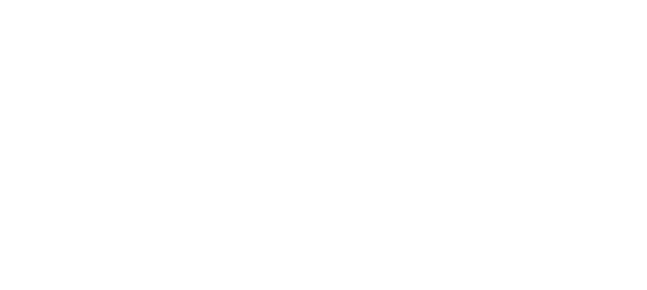
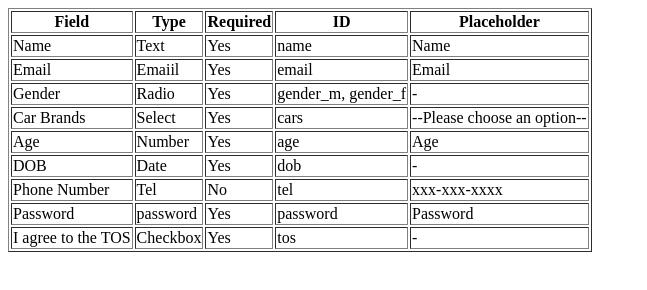
Before and after one commit to acciojob/signup-form-car-kantamarajuSakethrao, a website: page main.html in a window 1280 px wide. Shown: the whole page, without its empty margins (0-647 px from the left). Drawn offline with Linux system fonts and the light colour scheme.

Commit message:
created a submission

```diff
--- a/main.html
+++ b/main.html
@@ -8,6 +8,83 @@
 
 <body>
 	<!-- the entire body must be written by student -->
+	<table border-collapse: collapse; border = "1";>
+	<thead>
+		<tr>
+			<th>Field</th>
+			<th>Type</th>
+			<th>Required</th>
+			<th>ID</th>
+			<th>Placeholder</th>
+		</tr>
+	</thead>
+	<tbody>
+		<tr>
+			<td>Name</td>
+			<td>Text</td>
+			<td>Yes</td>
+			<td>name</td>
+			<td>Name</td>
+		</tr>
+		<tr>
+			<td>Email</td>
+			<td>Emaiil</td>
+			<td>Yes</td>
+			<td>email</td>
+			<td>Email</td>
+		</tr>
+		<tr>
+			<td>Gender</td>
+			<td>Radio</td>
+			<td>Yes</td>
+			<td>gender_m,
+			gender_f</td>
+			<td>-</td>
+		</tr>
+		<tr>
+			<td>Car Brands</td>
+			<td>Select</td>
+			<td>Yes</td>
+			<td>cars</td>
+			<td>--Please choose an option--</td>
+		</tr>
+		<tr>
+			<td>Age</td>
+			<td>Number</td>
+			<td>Yes</td>
+			<td>age</td>
+			<td>Age</td>
+		</tr>
+		<tr>
+			<td>DOB</td>
+			<td>Date</td>
+			<td>Yes</td>
+			<td>dob</td>
+			<td>-</td>
+		</tr>
+		<tr>
+			<td>Phone Number</td>
+			<td>Tel</td>
+			<td>No</td>
+			<td>tel</td>
+			<td>xxx-xxx-xxxx</td>
+		</tr>
+		<tr>
+			<td>Password</td>
+			<td>password</td>
+			<td>Yes</td>
+			<td>password</td>
+			<td>Password</td>
+		</tr>
+		<tr>
+			<td>I agree to the TOS</td>
+			<td>Checkbox</td>
+			<td>Yes</td>
+			<td>tos</td>
+			<td>-</td>
+		</tr>
+	</tbody>
+	</table>
     <script type="text/javascript" src="./script.js">
 </script>
 
```
